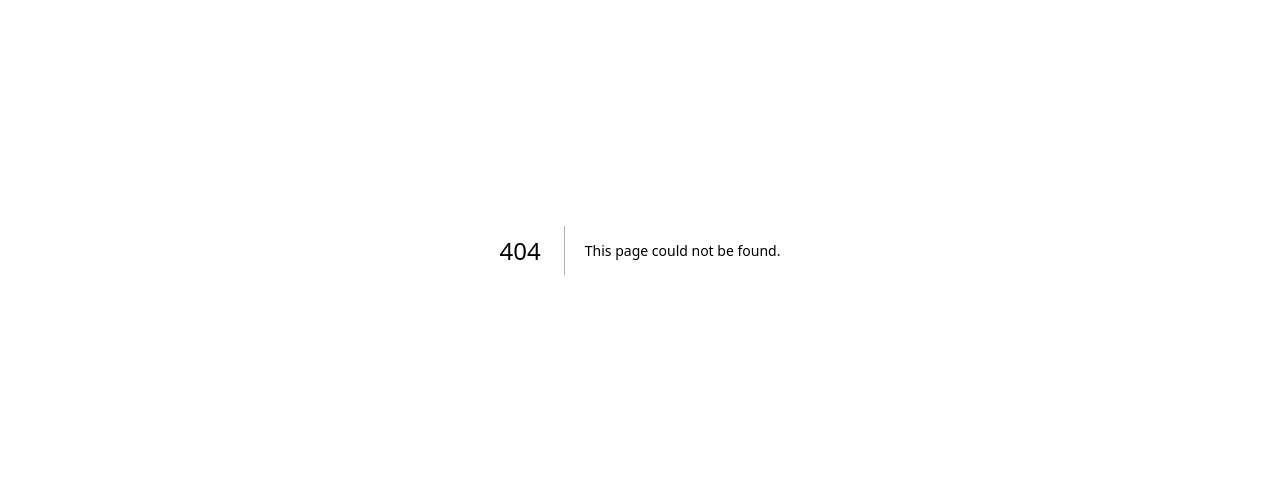
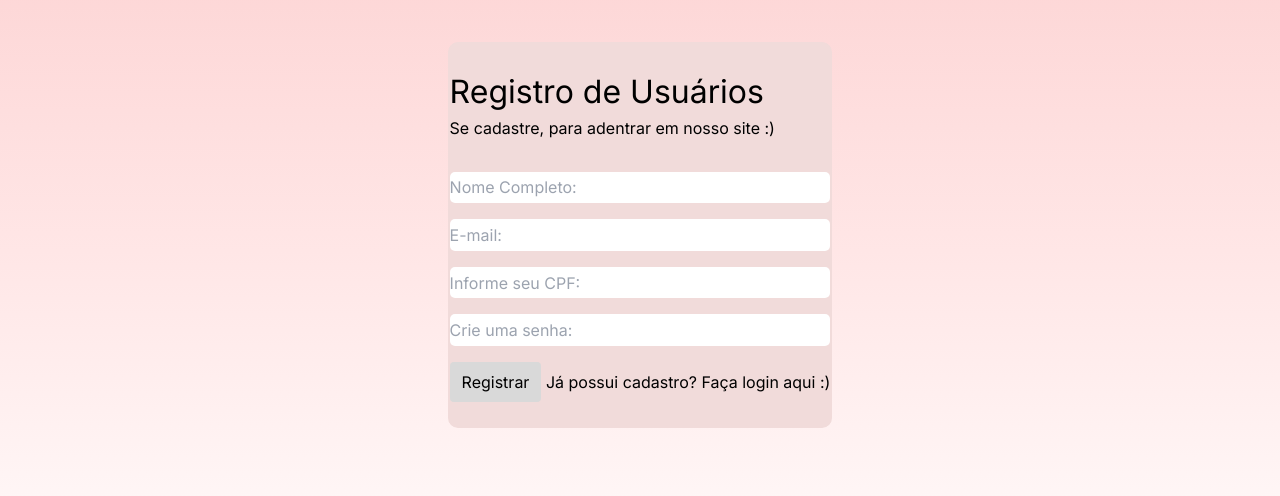
Before and after one commit to ProjetosFaculdadeFiap/GS-Amelia, a Next.js app: page /users-info/cadastro in a window 1280 px wide. Before the commit this address had no page. Shown: the part 150-646 px from the top of the page. Built offline with nearby package versions, Linux system fonts and the light colour scheme.

Commit message:
criação de página cadastro + login

```diff
--- a/src/app/globals.css
+++ b/src/app/globals.css
@@ -1,3 +1,20 @@
 @tailwind base;
 @tailwind components;
 @tailwind utilities;
+
+@layer components {
+    * {
+    padding: 0%;
+    margin: 0%; }
+
+    html {
+        height: 220%; }
+
+
+
+    /* Fundo Linear utilizado em Cadastro + Login */
+    #lin_grad {
+        height: 100vh;
+        background-image: linear-gradient(rgb(252, 207, 207), rgb(255, 230, 230), rgb(255, 255, 255));
+    }
+}
--- /dev/null
+++ b/src/app/users-info/cadastro/cadastro.css
@@ -0,0 +1,68 @@
+.info-cadastro {
+display: flex;
+justify-content: center;
+}
+
+.form-cadastro {
+    display: flex;
+    flex-direction: column;
+    align-items: center;
+    justify-content: center;
+    width: 30%;
+    padding: 2% 0;
+    margin: 15% 0;
+    border-style: none;
+    border-radius: 10px;
+    background-color: #F1DBDA;
+}
+
+.form-registro {
+    font-size:xx-large;
+}
+
+/* Estilizando a fundo o Formulário */
+.form-nome {
+    padding: 1% 0;
+    width: 100%;
+    border-radius: 5px;
+}
+
+.form-email {
+    padding: 1% 0;
+    width: 100%;
+    border-radius: 5px;
+}
+
+.form-cpf {
+    padding: 1% 0;
+    width: 100%;
+    border-radius: 5px;
+}
+
+.form-senha {
+    padding: 1% 0;
+    width: 100%;
+    border-radius: 5px;
+}
+/* Estilizando a fundo o Formulário */
+
+.botao-registro {
+    background-color: #D9D9D9;
+    color: black;
+    border: none;
+    border-radius: 4px;
+    cursor: pointer;
+    transition: background-color 0.3s;
+    padding: 8px 12px;
+    }
+        .botao-registro:hover {
+            background-color: #ffa7a6;
+        }
+
+        .destaque-mouse {
+            text-decoration: none;
+            color: black; /* Cor Principal */
+            transition: color 0.5s; /* Adiciona uma transição suave de cor ao passar o mouse */  }
+                .destaque-mouse:hover {
+                    color: #ffa7a6; /* Cor Secundária*/
+                }
--- /dev/null
+++ b/src/app/users-info/cadastro/page.jsx
@@ -0,0 +1,49 @@
+import Link from "next/link";
+import './cadastro.css';
+
+export default function Cadastro() {
+    return (
+        <>
+        <div id="lin_grad">
+            <div className="info-cadastro">
+                <form action="#" className="form-cadastro">
+                    <fieldset className="form-fieldset">
+                        <legend className="form-registro"> Registro de Usuários </legend>
+                            <p className="mb-8"> Se cadastre, para adentrar em nosso site :) </p>
+
+                            <div>
+                                <input className="form-nome mb-4"
+                                    type="name" name="nome" id="idNome"
+                                    placeholder="Nome Completo:" />
+                            </div>
+
+                            <div>
+                                <input className="form-email mb-4"
+                                    type="email" name="email" id="idEmail"
+                                    placeholder="E-mail:" />
+                            </div>
+
+                            <div>
+                                <input className="form-cpf mb-4"
+                                    type="text" name="cpf" id="idCpf"
+                                    placeholder="Informe seu CPF:" />
+                            </div>
+
+                            <div>
+                                <input className="form-senha mb-4"
+                                    type="password" name="senha" id="idSenha"
+                                    placeholder="Crie uma senha:" />
+                            </div>
+
+                            <div>
+                                <button className="botao-registro" type="submit"> Registrar </button>
+                                <Link className="destaque-mouse" href="/users-info/login"> Já possui cadastro? Faça login aqui :) </Link>
+                            </div>
+
+                    </fieldset>
+                </form>
+            </div>
+        </div>
+        </>
+    )
+}
--- /dev/null
+++ b/src/app/users-info/login/login.css
@@ -0,0 +1,55 @@
+.info-login {
+    display: flex;
+    justify-content: center;
+    }
+
+    .form-login {
+        display: flex;
+        flex-direction: column;
+        align-items: center;
+        justify-content: center;
+        width: 30%;
+        padding: 2% 0;
+        margin: 15% 0;
+        border-style: none;
+        border-radius: 10px;
+        background-color: #F1DBDA;
+    }
+
+    .form-login-users {
+        font-size:xx-large;
+    }
+
+    /* Estilizando a fundo o Formulário */
+    .form-user {
+        padding: 1% 0;
+        width: 100%;
+        border-radius: 5px;
+    }
+
+    .form-senha {
+        padding: 1% 0;
+        width: 100%;
+        border-radius: 5px;
+    }
+
+    .botao-login {
+        background-color: #D9D9D9;
+        color: black;
+        border: none;
+        border-radius: 4px;
+        cursor: pointer;
+        transition: background-color 0.3s;
+        padding: 8px 12px;
+        }
+            .botao-login:hover {
+                background-color: #fcd0cf;
+            }
+
+    .destaque-mouse {
+        text-decoration: none;
+        color: black; /* Cor Principal */
+        transition: color 0.5s; /* Adiciona uma transição suave de cor ao passar o mouse */  }
+            .destaque-mouse:hover {
+                color: #ffa7a6; /* Cor Secundária*/
+            }
--- /dev/null
+++ b/src/app/users-info/login/page.jsx
@@ -0,0 +1,37 @@
+import Link from "next/link";
+import './login.css';
+
+export default function Login() {
+    return (
+        <>
+        <div id="lin_grad">
+            <div className="info-login">
+                <form action="#" className="form-login">
+                    <fieldset className="form-fieldset">
+                        <legend className="form-login-users"> Login de Usuários </legend>
+                            <p className="mb-8"> Faça login, para adentrar em nosso site :)  </p>
+
+                            <div>
+                                <input className="form-user mb-4"
+                                    type="name" name="nome" id="idNome"
+                                    placeholder="Digite seu E-mail ou CPF:" />
+                            </div>
+
+                            <div>
+                                <input className="form-senha mb-4"
+                                    type="email" name="email" id="idEmail"
+                                    placeholder="Digite sua Senha:" />
+                            </div>
+
+                            <div className="">
+                                <button className="botao-login" type="submit"> Entrar </button>
+                                <Link className="destaque-mouse" href="/users-info/cadastro"> Ainda não tem cadastro? Faça cadastro aqui :) </Link>
+                            </div>
+
+                    </fieldset>
+                </form>
+            </div>
+        </div>
+        </>
+    )
+}
```
